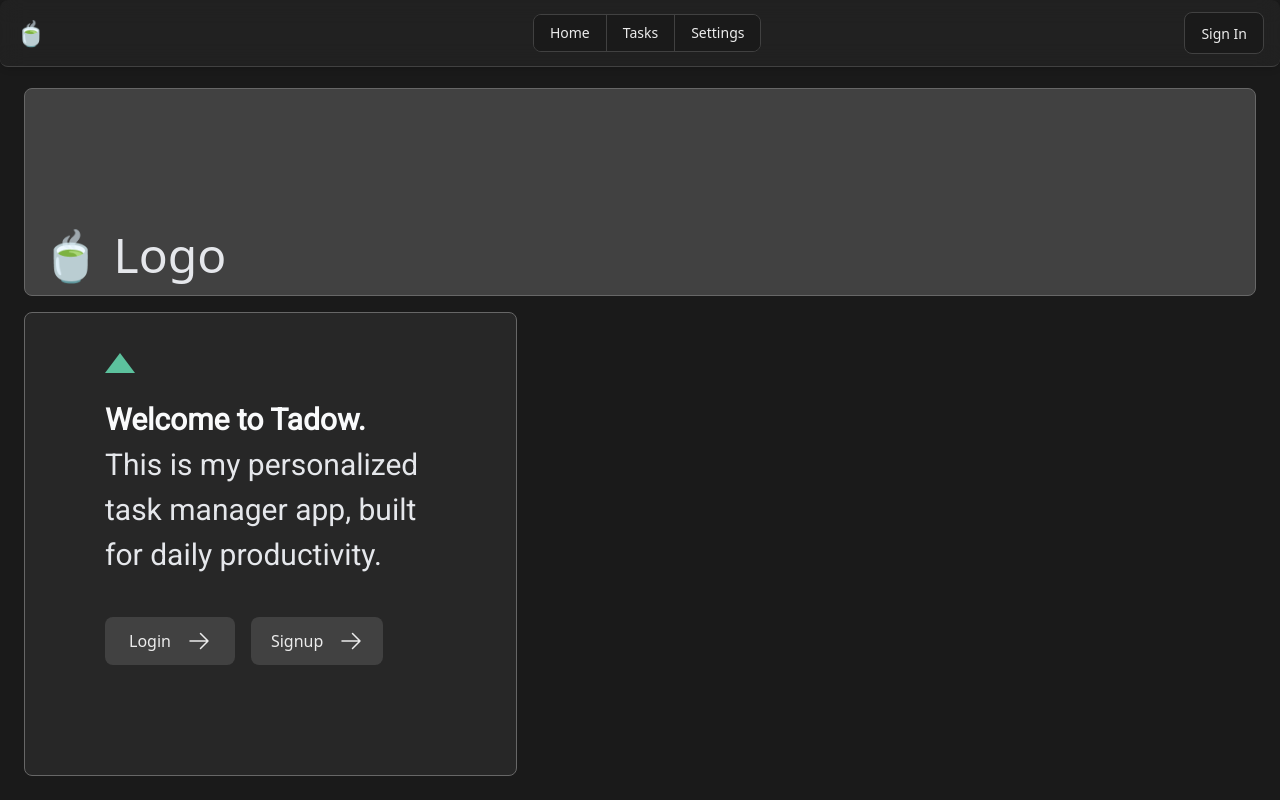
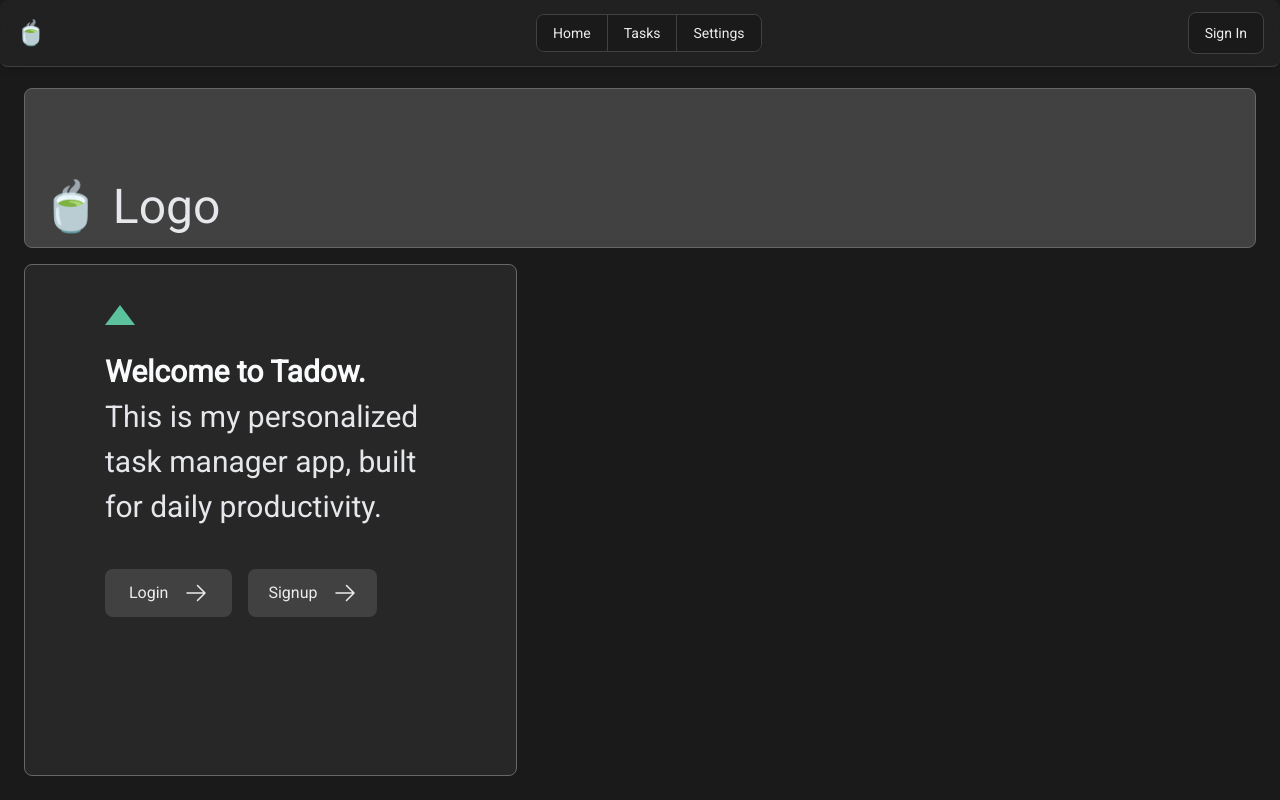
Before and after one commit to aavocodes/todo-nextjs, a Next.js app: page / in a window 1280 px wide. Built offline with nearby package versions, Linux system fonts and the light colour scheme.

Commit message:
small styling adjustments to landing page

```diff
--- a/src/app/login/page.tsx
+++ b/src/app/login/page.tsx
@@ -1,10 +1,11 @@
 import { Suspense } from 'react';
 import LoginForm from '../ui/login-form';
 import NavBar from '../ui/dashboard/navigation';
+import { roboto } from '../ui/font';
 
 export default function LoginPage() {
     return (
-        <main className="flex items-center justify-center min-h-screen">
+        <main className={`${roboto.className} flex items-center justify-center min-h-screen`}>
             <NavBar />
             <div className="relative mx-auto w-full max-w-md flex-col space-y-4 p-4 sm:p-6 md:p-8 lg:w-1/3">
                 <div className="flex h-20 sm:h-24 w-full items-end rounded-lg bg-special-500 p-3">
--- a/src/app/page.tsx
+++ b/src/app/page.tsx
@@ -6,9 +6,9 @@ import NavBar from "./ui/dashboard/navigation";
 
 export default function Page() {
   return (
-    <main className='flex min-h-screen flex-col p-6'>
+    <main className={`${roboto.className} flex min-h-screen flex-col p-6`}>
       <NavBar />
-      <div className="flex h-20 shrink-0 items-end rounded-lg border border-special-400 bg-special-500 p-4 md:h-52 mt-16">
+      <div className="flex h-20 shrink-0 items-end rounded-lg border border-special-400 bg-special-500 p-4 md:h-40 mt-16">
         <h1 className='text-5xl text-gray-200'>
           🍵 Logo
         </h1>
--- a/src/app/signup/page.tsx
+++ b/src/app/signup/page.tsx
@@ -1,12 +1,13 @@
 import { Suspense } from 'react';
 import SignupForm from '../ui/signup-form';
 import NavBar from '../ui/dashboard/navigation';
+import { roboto } from '../ui/font';
 
 export default function SignupPage() {
     return (
-        <main className="flex items-center justify-center min-h-screen md:mt-[.95%] mt-[2.4%]">
+        <main className={`${roboto.className} flex items-center justify-center min-h-screen`}>
             <NavBar />
-            <div className="relative mx-auto w-full max-w-md flex-col space-y-4 p-4 sm:p-6 md:p-8 lg:w-1/3">
+            <div className="relative mx-auto w-full max-w-md flex-col space-y-4 p-4 sm:p-6 md:p-8 lg:w-1/3 md:mt-[1.7%] mt-[4.8%]">
                 <div className="flex h-20 sm:h-24 w-full items-end rounded-lg bg-special-500 p-3">
                     <div className="w-32 text-gray-100 sm:w-36">
                         🍵
```
